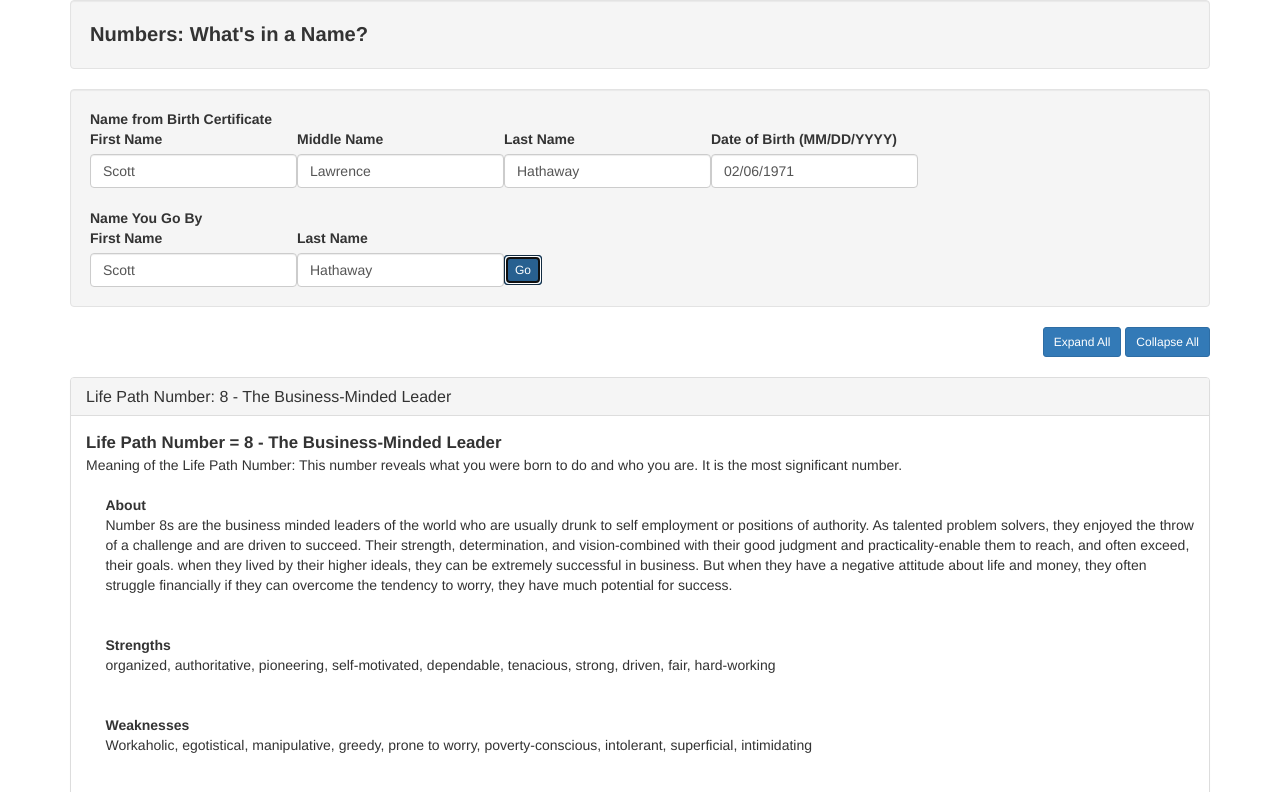
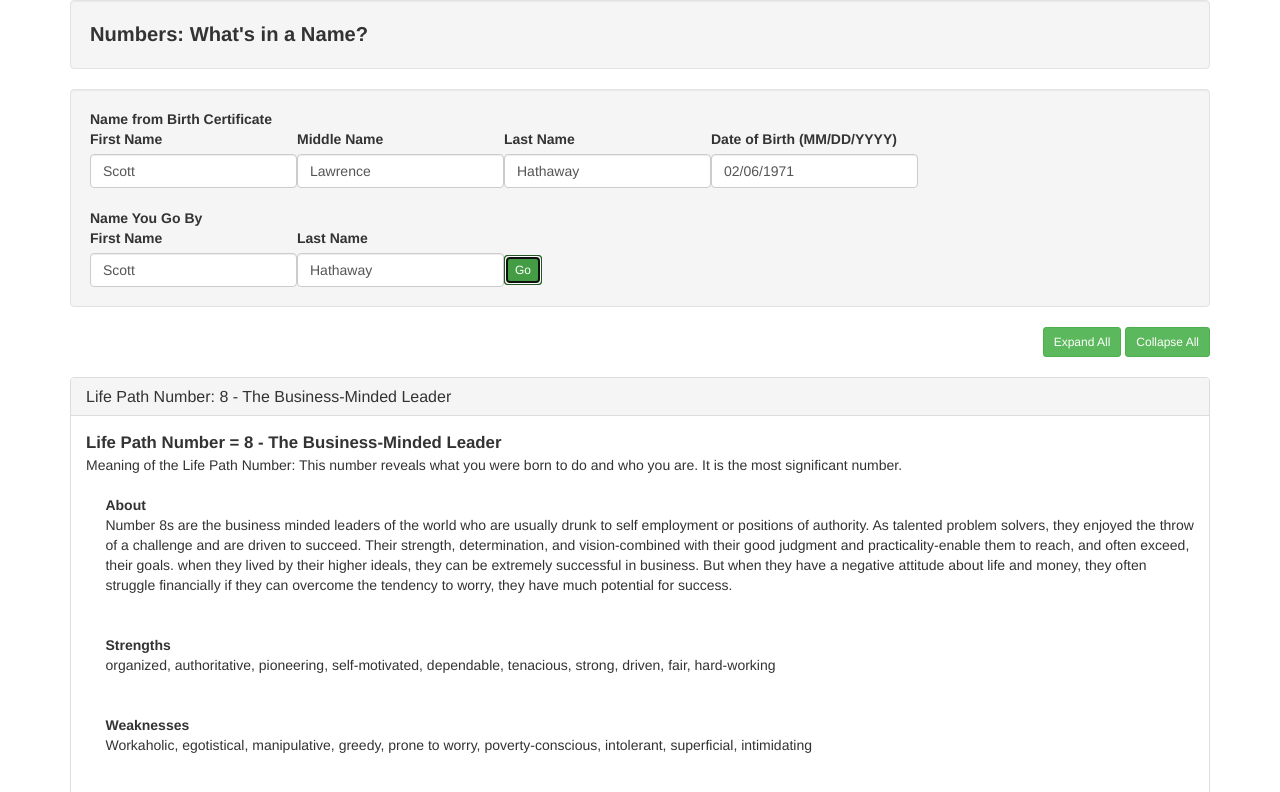
Before and after one commit to scotthathaway/numbers, a plain HTML site: page index.html in a window 1280 px wide. Both pictures are taken after a click on the button "Go". Shown: the top 792 px of the page. Drawn offline with Linux system fonts and the light colour scheme.

Commit message:
changed buttons to green

```diff
--- a/index.html
+++ b/index.html
@@ -63,11 +63,11 @@
 	  		<tr>
 	  			<td><input class="form-control" id='gb_first_name' name='gb_first_name' value='Scott'/></td>
 	  			<td><input class="form-control" id='gb_last_name' name='gb_last_name' value='Hathaway'/></td>
-	  			<td><button id='go' name='go' class="btn btn-sm btn-primary">Go</button></td>
+	  			<td><button id='go' name='go' class="btn btn-sm btn-success">Go</button></td>
 	  		</tr>
 	  	</table>
       </div>
-      <div id='ec' name='ec' align='right' style='display:none;'><button id='expandAll' name='expandAll' class='btn btn-sm btn-primary'>Expand All</button> <button id='collapseAll' name='collpaseAll' class='btn btn-sm btn-primary'>Collapse All</button></div>
+      <div id='ec' name='ec' align='right' style='display:none;'><button id='expandAll' name='expandAll' class='btn btn-sm btn-success'>Expand All</button> <button id='collapseAll' name='collpaseAll' class='btn btn-sm btn-success'>Collapse All</button></div>
       <br>
       <div class='panel-group' id='accordion' role='tablist' aria-multiselectable='true'></div>
       <br>
```
